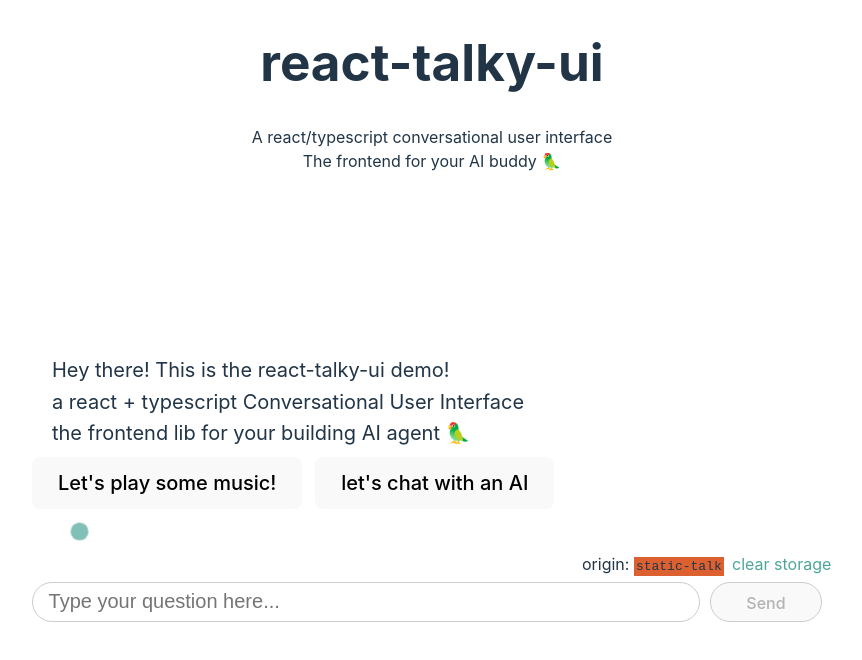
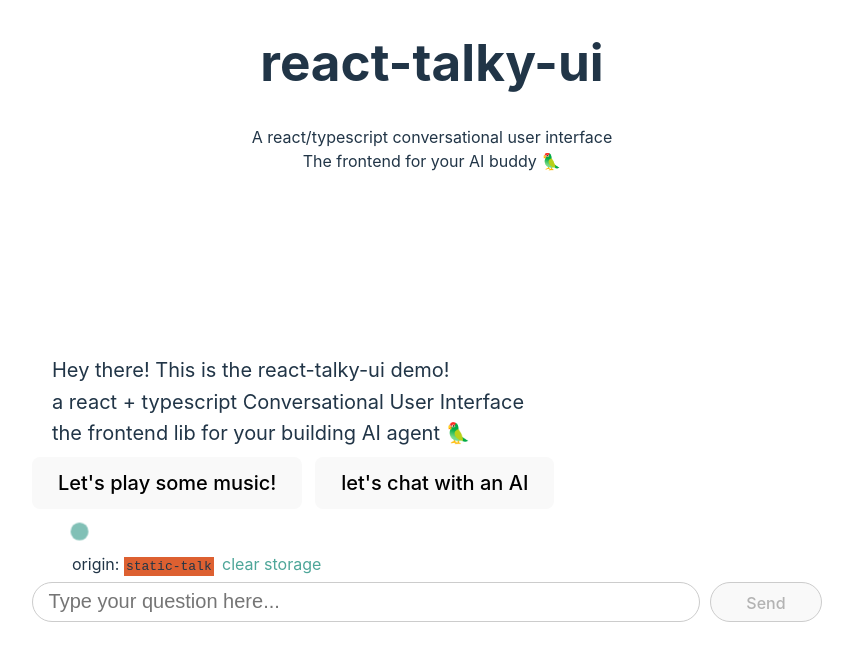
Before and after one commit to Damianofds/react-talky-ui, a React (Vite) app: page / in a window 1280 px wide. Shown: the top 660 px of the page, without its empty margins (208-1070 px from the left). Built offline with nearby package versions, Linux system fonts and the light colour scheme; no server answers.

Commit message:
change utility position

```diff
--- a/src/components/ChatBox.tsx
+++ b/src/components/ChatBox.tsx
@@ -158,8 +158,8 @@ const ChatBox: React.FC<ChatBoxProps> = ({ initTalkURL, message, fontSize, theme
                     {showLoader && <div><div style={{backgroundColor: themeColor}} className='pulsing-cursor' /><br/></div>}
                 </div>
             </div>
-            <div style={{height:'30px', display: 'flex', justifyContent: 'flex-end', marginTop:'5px' }}>
-                <span style={{ width: '150px', textAlign: 'left' }}><OriginVisualizer origin={origin || 'N/A'}/></span>
+            <div style={{height:'30px', display: 'flex', justifyContent: 'flex-start', marginTop:'5px' }}>
+                <span style={{ width: '150px', textAlign: 'left', marginLeft:'5%' }}><OriginVisualizer origin={origin || 'N/A'}/></span>
                 <span style={{ width: '100px', textAlign: 'left' }}><ClearStorageButton color={themeColor || ''}/></span>
             </div>
         </ConversationContext.Provider>
```
